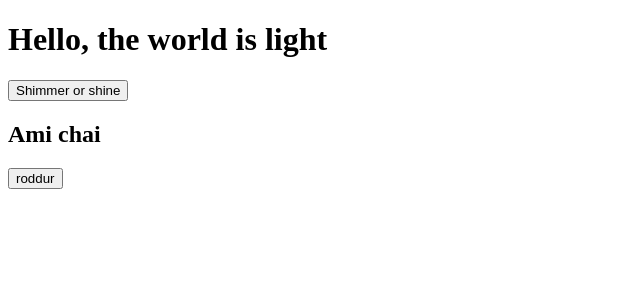
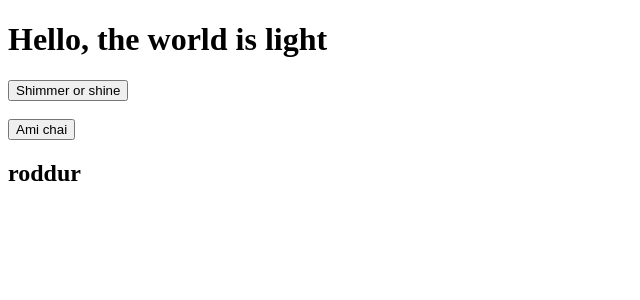
Before and after one commit to nabila-nuzhat/theme-switcher-with-me, a React (Vite) app: page / in a window 1280 px wide. Shown: the top 300 px of the page, without its empty margins (0-640 px from the left). Built offline with nearby package versions, Linux system fonts and the light colour scheme.

Commit message:
=== safer check: theme practise stage 2: toggle theme

```diff
--- a/src/App.jsx
+++ b/src/App.jsx
@@ -18,7 +18,7 @@ function App() {
   const [theme, setTheme] = useState('light');
   function toggleTheme(){
     setTheme(
-      (prev) => prev == 'light' ? 'dark' : 'light'
+      (prev) => prev === 'light' ? 'dark' : 'light'
     )
   }
   // toggle theme test :2
@@ -39,9 +39,10 @@ function App() {
 <h1>Hello, the world is {theme} </h1>
   <button onClick={toggleTheme}> Shimmer or shine </button>
 <br></br>
+<br></br>
     {/* button toggle test 2 */}
-    <h2>Ami chai</h2>
- <button type="button" onClick={()=>{setThemeBangla((prev2)=>prev2=='roddur' ? 'akash meghla' : 'roddur')}}>  {themeBangla} </button>
+ <button type="button" onClick={()=>{setThemeBangla((prev2)=>prev2==='roddur' ? 'akash meghla' : 'roddur')}}> Ami chai  </button>
+    <h2>{themeBangla}</h2>
     </>
   )
 }
```
